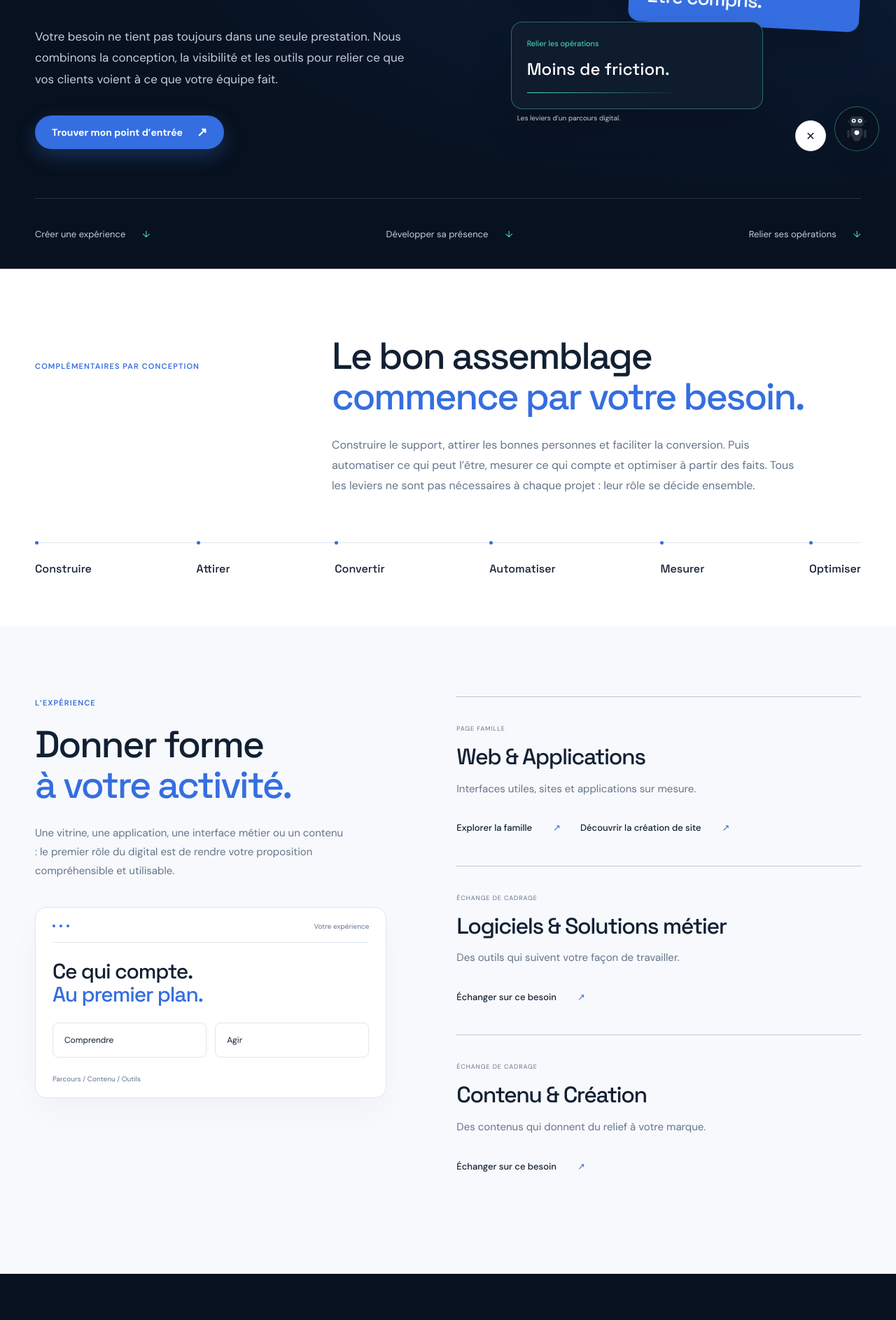
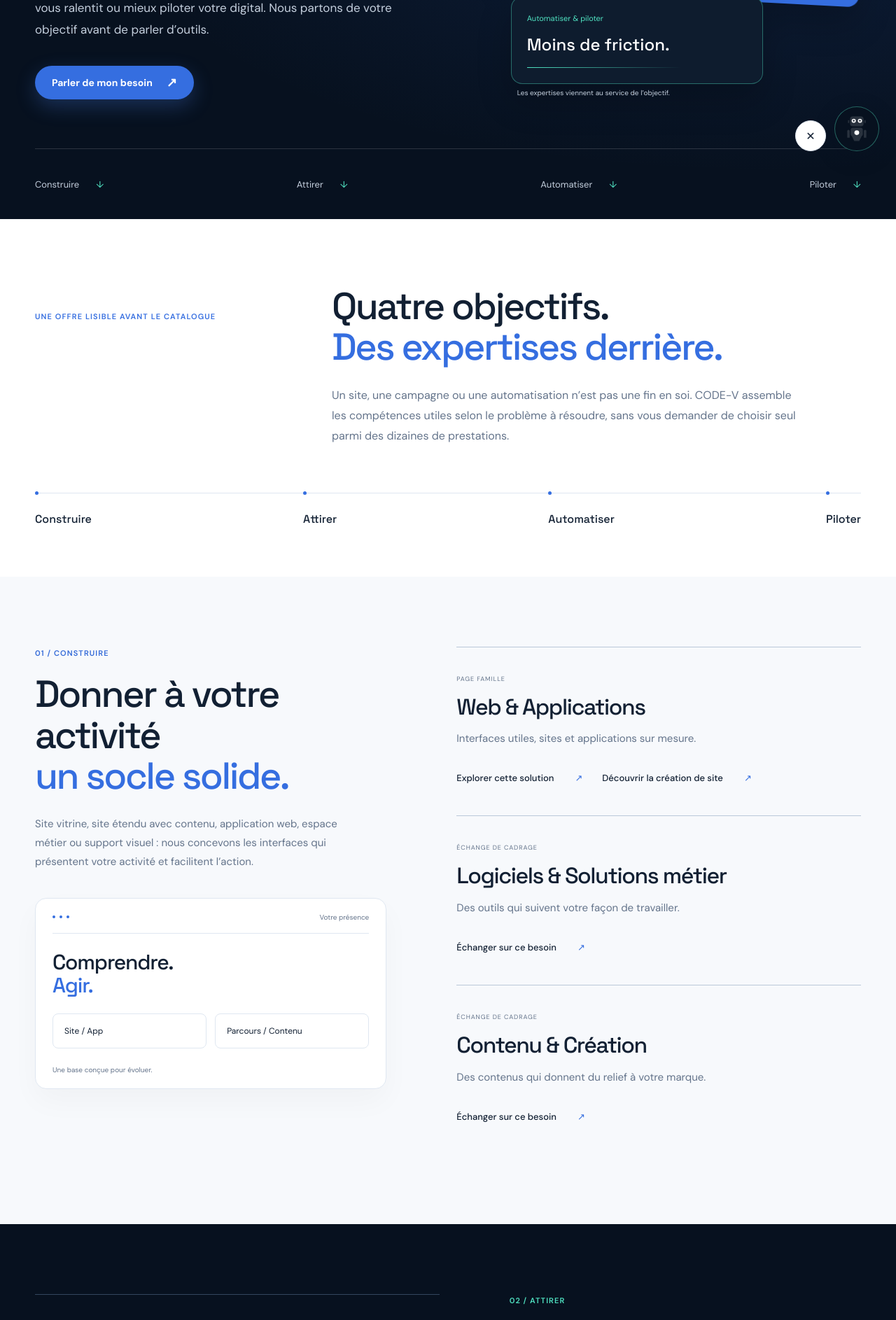
Before and after one commit to AdrienW86/Codev2, a Next.js app: page /solutions in a window 1280 px wide. Shown: the part 560-2446 px from the top of the page at 70% size. Built offline with nearby package versions, Linux system fonts and the light colour scheme.

Commit message:
feat: reorganiser la page solutions autour de quatre offres

```diff
--- a/src/app/solutions/page.tsx
+++ b/src/app/solutions/page.tsx
@@ -11,18 +11,17 @@ import { defaultShareImages } from "@/lib/seo";
 
 const canonical = "https://www.code-v.fr/solutions";
 export const metadata: Metadata = {
-  title: "Solutions digitales : les expertises CODE-V",
-  description: "Explorez les neuf familles CODE-V : web, acquisition, visibilité, contenu, automatisation et accompagnement. Trouvez le point d’entrée adapté à votre activité.",
+  title: "Solutions digitales : construire, attirer, automatiser, piloter | CODE-V",
+  description: "CODE-V structure son offre autour de quatre besoins : construire votre présence, générer des demandes, automatiser votre activité et mieux piloter votre digital.",
   alternates: { canonical },
-  openGraph: { title: "Les solutions CODE-V", description: "Des expertises complémentaires, assemblées selon votre besoin.", url: canonical, type: "website", locale: "fr_FR", images: defaultShareImages },
+  openGraph: { title: "Les offres CODE-V", description: "Un partenaire pour construire, attirer, automatiser et piloter.", url: canonical, type: "website", locale: "fr_FR", images: defaultShareImages },
 };
 
 function Family({ id }: { id: ServiceCategory }) {
   const family = solutionNavigation.find(item => item.id === id)!;
-  const action = family.destinationType === "family" ? "Explorer la famille" : family.destinationType === "service" ? (id === "seo" ? "Découvrir le référencement" : "Découvrir la publicité") : "Échanger sur ce besoin";
   return <article className={styles.family} data-family={id}>
-    <div><span className={styles.availability}>{family.destinationType === "family" ? "PAGE FAMILLE" : family.destinationType === "service" ? "EXPERTISE DÉJÀ DISPONIBLE" : "ÉCHANGE DE CADRAGE"}</span><h3>{family.name}</h3><p>{family.description}</p></div>
-    <Link href={family.href} className={styles.familyLink}>{action}<span aria-hidden="true">↗</span></Link>
+    <div><span className={styles.availability}>{family.destinationType === "family" ? "PAGE FAMILLE" : family.destinationType === "service" ? "EXPERTISE DISPONIBLE" : "ÉCHANGE DE CADRAGE"}</span><h3>{family.name}</h3><p>{family.description}</p></div>
+    <Link href={family.href} className={styles.familyLink}>{family.cta}<span aria-hidden="true">↗</span></Link>
     {id === "web" && <Link href="/creation-site" className={styles.familyLink}>Découvrir la création de site<span aria-hidden="true">↗</span></Link>}
     {id === "seo" && <Link href="/referencement-local" className={styles.familyLink}>Découvrir le référencement local<span aria-hidden="true">↗</span></Link>}
   </article>;
@@ -31,18 +30,20 @@ function Family({ id }: { id: ServiceCategory }) {
 export default function SolutionsPage() {
   return <div className={styles.page}>
     <section className={styles.hero} aria-labelledby="solutions-title"><div className="container"><Breadcrumb {...getPageBreadcrumb("/solutions")} /><div className={styles.heroGrid}>
-      <div><p className={styles.eyebrow}>LE CHAMP DES POSSIBLES CODE-V</p><h1 id="solutions-title">Des leviers différents.<br /><em>Un ensemble cohérent.</em></h1><p className={styles.lead}>Votre besoin ne tient pas toujours dans une seule prestation. Nous combinons la conception, la visibilité et les outils pour relier ce que vos clients voient à ce que votre équipe fait.</p><Link href="/contact" className="button button-primary">Trouver mon point d’entrée <span aria-hidden="true">↗</span></Link></div>
-      <Reveal className={styles.heroAssembly}><span className={styles.diagramLabel}>UNE LECTURE DE L’OFFRE</span><div className={styles.planeOne}><span>Créer l’expérience</span><strong>Une interface.<br />Une intention.</strong><i /><i /></div><div className={styles.planeTwo}><span>Développer la présence</span><strong>Être trouvé.<br />Être compris.</strong></div><div className={styles.planeThree}><span>Relier les opérations</span><strong>Moins de friction.</strong><i aria-hidden="true" /></div><small>Les leviers d’un parcours digital.</small></Reveal>
-    </div><nav className={styles.chapterNav} aria-label="Parcours de solutions"><a href="#experiences">Créer une expérience <span aria-hidden="true">↓</span></a><a href="#presence">Développer sa présence <span aria-hidden="true">↓</span></a><a href="#operations">Relier ses opérations <span aria-hidden="true">↓</span></a></nav></div></section>
+      <div><p className={styles.eyebrow}>LES OFFRES CODE-V</p><h1 id="solutions-title">Un seul partenaire.<br /><em>Quatre façons d’avancer.</em></h1><p className={styles.lead}>Construire votre présence, générer des demandes, automatiser ce qui vous ralentit ou mieux piloter votre digital. Nous partons de votre objectif avant de parler d’outils.</p><Link href="/contact" className="button button-primary">Parler de mon besoin <span aria-hidden="true">↗</span></Link></div>
+      <Reveal className={styles.heroAssembly}><span className={styles.diagramLabel}>UNE LECTURE SIMPLE DE L’OFFRE</span><div className={styles.planeOne}><span>Construire</span><strong>Sites. Applications.<br />Outils métier.</strong><i /><i /></div><div className={styles.planeTwo}><span>Attirer</span><strong>Visibilité.<br />Demandes.</strong></div><div className={styles.planeThree}><span>Automatiser & piloter</span><strong>Moins de friction.</strong><i aria-hidden="true" /></div><small>Les expertises viennent au service de l’objectif.</small></Reveal>
+    </div><nav className={styles.chapterNav} aria-label="Les quatre offres CODE-V"><a href="#construire">Construire <span aria-hidden="true">↓</span></a><a href="#attirer">Attirer <span aria-hidden="true">↓</span></a><a href="#automatiser">Automatiser <span aria-hidden="true">↓</span></a><a href="#piloter">Piloter <span aria-hidden="true">↓</span></a></nav></div></section>
 
-    <section className={styles.intro} aria-labelledby="combine-title"><Reveal className="container"><div className={styles.introSplit}><span className={styles.eyebrow}>COMPLÉMENTAIRES PAR CONCEPTION</span><div><h2 id="combine-title">Le bon assemblage<br /><span>commence par votre besoin.</span></h2><p>Construire le support, attirer les bonnes personnes et faciliter la conversion. Puis automatiser ce qui peut l’être, mesurer ce qui compte et optimiser à partir des faits. Tous les leviers ne sont pas nécessaires à chaque projet : leur rôle se décide ensemble.</p></div></div><div className={styles.leverLine} aria-label="Construire, attirer, convertir, automatiser, mesurer, optimiser">{["Construire", "Attirer", "Convertir", "Automatiser", "Mesurer", "Optimiser"].map(label => <span key={label}>{label}</span>)}</div></Reveal></section>
+    <section className={styles.intro} aria-labelledby="combine-title"><Reveal className="container"><div className={styles.introSplit}><span className={styles.eyebrow}>UNE OFFRE LISIBLE AVANT LE CATALOGUE</span><div><h2 id="combine-title">Quatre objectifs.<br /><span>Des expertises derrière.</span></h2><p>Un site, une campagne ou une automatisation n’est pas une fin en soi. CODE-V assemble les compétences utiles selon le problème à résoudre, sans vous demander de choisir seul parmi des dizaines de prestations.</p></div></div><div className={styles.leverLine} aria-label="Construire, attirer, automatiser, piloter">{["Construire", "Attirer", "Automatiser", "Piloter"].map(label => <span key={label}>{label}</span>)}</div></Reveal></section>
 
-    <section id="experiences" className={`${styles.chapter} ${styles.experiences}`} aria-labelledby="experience-title"><div className={`container ${styles.chapterGrid}`}><Reveal className={styles.chapterStory}><p className={styles.eyebrow}>L’EXPÉRIENCE</p><h2 id="experience-title">Donner forme<br /><span>à votre activité.</span></h2><p>Une vitrine, une application, une interface métier ou un contenu : le premier rôle du digital est de rendre votre proposition compréhensible et utilisable.</p><div className={styles.interface} aria-hidden="true"><div className={styles.windowBar}><i /><i /><i /><span>Votre expérience</span></div><strong>Ce qui compte.<br /><em>Au premier plan.</em></strong><div className={styles.interfaceModules}><span>Comprendre</span><span>Agir</span></div><small>Parcours / Contenu / Outils</small></div></Reveal><div className={styles.families}><Reveal><Family id="web" /></Reveal><Reveal><Family id="software" /></Reveal><Reveal><Family id="content" /></Reveal></div></div></section>
+    <section id="construire" className={`${styles.chapter} ${styles.experiences}`} aria-labelledby="build-title"><div className={`container ${styles.chapterGrid}`}><Reveal className={styles.chapterStory}><p className={styles.eyebrow}>01 / CONSTRUIRE</p><h2 id="build-title">Donner à votre activité<br /><span>un socle solide.</span></h2><p>Site vitrine, site étendu avec contenu, application web, espace métier ou support visuel : nous concevons les interfaces qui présentent votre activité et facilitent l’action.</p><div className={styles.interface} aria-hidden="true"><div className={styles.windowBar}><i /><i /><i /><span>Votre présence</span></div><strong>Comprendre.<br /><em>Agir.</em></strong><div className={styles.interfaceModules}><span>Site / App</span><span>Parcours / Contenu</span></div><small>Une base conçue pour évoluer.</small></div></Reveal><div className={styles.families}><Reveal><Family id="web" /></Reveal><Reveal><Family id="software" /></Reveal><Reveal><Family id="content" /></Reveal></div></div></section>
 
-    <section id="presence" className={`${styles.chapter} ${styles.presence}`} aria-labelledby="presence-title"><div className={`container ${styles.chapterGrid}`}><Reveal className={styles.chapterStory}><p className={styles.eyebrow}>LA RENCONTRE</p><h2 id="presence-title">Vous avez quelque<br />chose à proposer.<br /><em>Rendons-le visible.</em></h2><p>La recherche, les campagnes et les réseaux sociaux ont des rôles différents. Nous choisissons les points de rencontre pertinents pour votre audience, votre zone et vos moyens.</p><div className={styles.signal} aria-hidden="true"><i /><i /><i /><strong>Le bon contexte.<br /><span>Votre présence.</span></strong><small>Recherche / Campagnes / Social</small></div></Reveal><div className={styles.families}><Reveal><Family id="acquisition" /></Reveal><Reveal><Family id="seo" /></Reveal><Reveal><Family id="social" /></Reveal></div></div></section>
+    <section id="attirer" className={`${styles.chapter} ${styles.presence}`} aria-labelledby="attract-title"><div className={`container ${styles.chapterGrid}`}><Reveal className={styles.chapterStory}><p className={styles.eyebrow}>02 / ATTIRER</p><h2 id="attract-title">Être visible.<br /><em>Obtenir des demandes.</em></h2><p>Référencement, visibilité locale, Google Ads, Local Services et réseaux sociaux ont des rôles différents. Nous choisissons les leviers adaptés à votre activité, votre zone et vos moyens.</p><div className={styles.signal} aria-hidden="true"><i /><i /><i /><strong>Le bon contexte.<br /><span>La bonne demande.</span></strong><small>SEO / Ads / Local / Social</small></div></Reveal><div className={styles.families}><Reveal><Family id="acquisition" /></Reveal><Reveal><Family id="seo" /></Reveal><Reveal><Family id="social" /></Reveal></div></div></section>
 
-    <section id="operations" className={`${styles.chapter} ${styles.operations}`} aria-labelledby="operations-title"><div className={`container ${styles.chapterGrid}`}><Reveal className={styles.chapterStory}><p className={styles.eyebrow}>LA CONTINUITÉ</p><h2 id="operations-title">Relier aujourd’hui.<br /><span>Préparer la suite.</span></h2><p>Des processus plus lisibles, des priorités partagées et des outils entretenus. Le système doit pouvoir évoluer avec votre organisation, selon un périmètre et des responsabilités définis.</p><div className={styles.connection} aria-hidden="true"><span>Votre équipe</span><i /><strong>Un cadre commun.</strong><i /><span>Vos outils</span><small>Décider / Connecter / Faire évoluer</small></div></Reveal><div className={styles.families}><Reveal><Family id="automation" /></Reveal><Reveal><Family id="strategy" /></Reveal><Reveal><Family id="maintenance" /></Reveal></div></div></section>
+    <section id="automatiser" className={`${styles.chapter} ${styles.operations}`} aria-labelledby="automate-title"><div className={`container ${styles.chapterGrid}`}><Reveal className={styles.chapterStory}><p className={styles.eyebrow}>03 / AUTOMATISER</p><h2 id="automate-title">Moins de ressaisie.<br /><span>Plus de continuité.</span></h2><p>Agents IA, automatisation des e-mails, workflows et connexions entre outils permettent de réduire les tâches répétitives. L’objectif n’est pas d’automatiser pour automatiser, mais de fluidifier le travail réel.</p><div className={styles.connection} aria-hidden="true"><span>Vos demandes</span><i /><strong>Un flux plus simple.</strong><i /><span>Vos outils</span><small>Déclencher / Relier / Contrôler</small></div></Reveal><div className={styles.families}><Reveal><Family id="automation" /></Reveal></div></div></section>
 
-    <section className={styles.guidance} aria-labelledby="guidance-title"><Reveal className={`container ${styles.guidanceGrid}`}><div><p className={styles.eyebrow}>VOUS N’AVEZ PAS À TOUT CHOISIR.</p><h2 id="guidance-title">Décrivez la situation.<br /><em>Nous cadrerons la suite.</em></h2></div><div><p>Un problème concret suffit pour commencer. Nous précisons votre besoin, l’existant et les contraintes avant de proposer des leviers et un périmètre sur devis.</p><ChatTrigger intent="strategy" className="button button-primary">Faire le point avec l’assistant <span aria-hidden="true">↗</span></ChatTrigger><Link className={styles.contactLink} href="/contact">Préférer un échange direct <span aria-hidden="true">↗</span></Link><p className={styles.note}>Découvrez les expertises ou échangez avec CODE-V pour préciser votre besoin.</p></div></Reveal></section>
+    <section id="piloter" className={`${styles.chapter} ${styles.experiences}`} aria-labelledby="pilot-title"><div className={`container ${styles.chapterGrid}`}><Reveal className={styles.chapterStory}><p className={styles.eyebrow}>04 / PILOTER</p><h2 id="pilot-title">Garder un système<br /><span>lisible dans la durée.</span></h2><p>Documents commerciaux, organisation des réponses clients, vérifications administratives, hébergement, maintenance et accompagnement : nous pouvons aussi structurer ce qui se passe après la mise en ligne et l’acquisition.</p><div className={styles.interface} aria-hidden="true"><div className={styles.windowBar}><i /><i /><i /><span>Votre activité</span></div><strong>Suivre.<br /><em>Décider.</em></strong><div className={styles.interfaceModules}><span>Maintenance</span><span>Organisation</span></div><small>Un cadre clair pour la suite.</small></div></Reveal><div className={styles.families}><Reveal><Family id="strategy" /></Reveal><Reveal><Family id="maintenance" /></Reveal></div></div></section>
+
+    <section className={styles.guidance} aria-labelledby="guidance-title"><Reveal className={`container ${styles.guidanceGrid}`}><div><p className={styles.eyebrow}>VOUS N’AVEZ PAS À CONNAÎTRE LA PRESTATION.</p><h2 id="guidance-title">Décrivez le problème.<br /><em>Nous cadrerons la suite.</em></h2></div><div><p>Un besoin concret suffit pour commencer. Nous précisons l’existant, les contraintes et l’objectif avant de proposer le bon périmètre.</p><ChatTrigger intent="strategy" className="button button-primary">Cadrer mon besoin avec l’assistant <span aria-hidden="true">↗</span></ChatTrigger><Link className={styles.contactLink} href="/contact">Préférer un échange direct <span aria-hidden="true">↗</span></Link><p className={styles.note}>Les prestations détaillées restent accessibles dans chaque expertise.</p></div></Reveal></section>
   </div>;
 }
```
